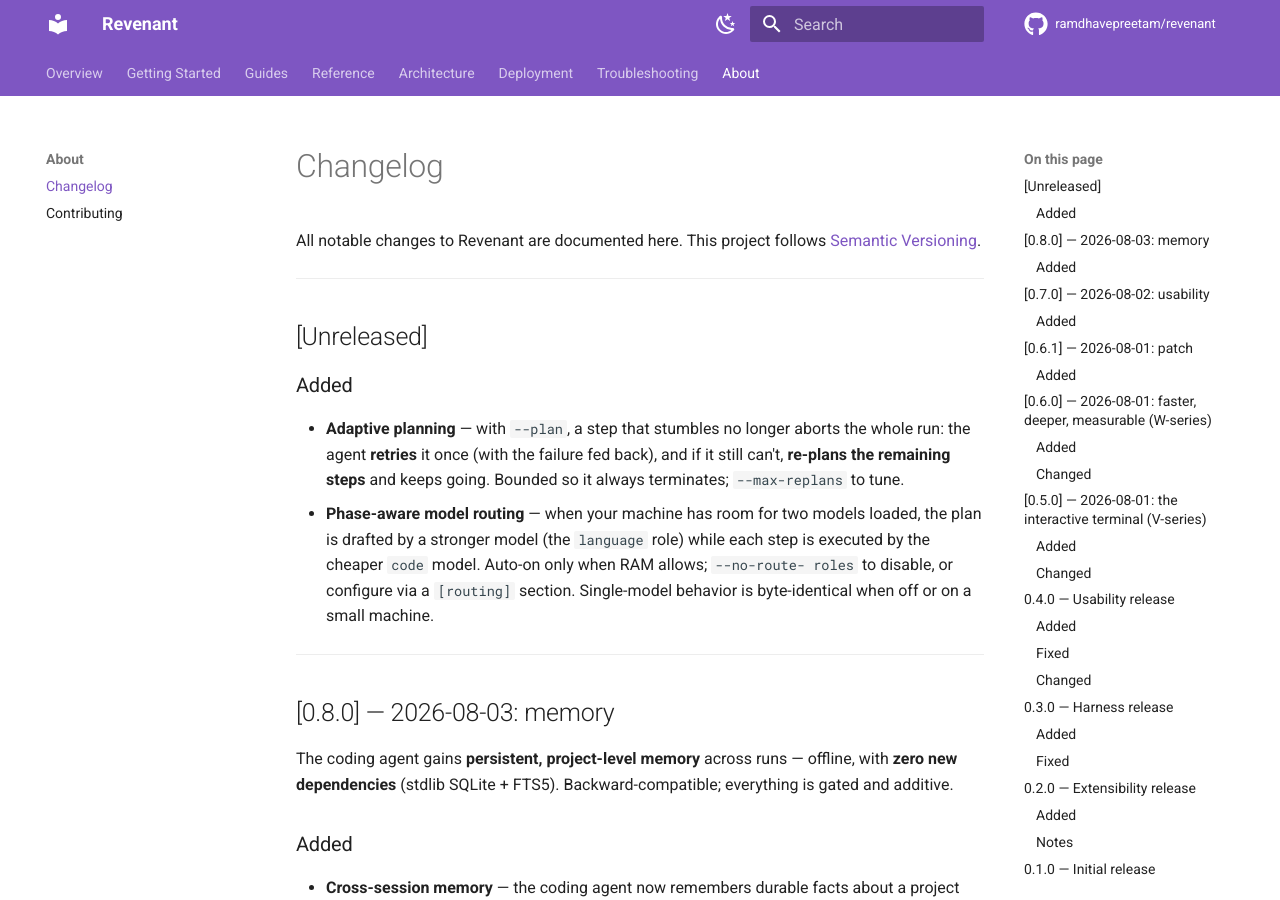
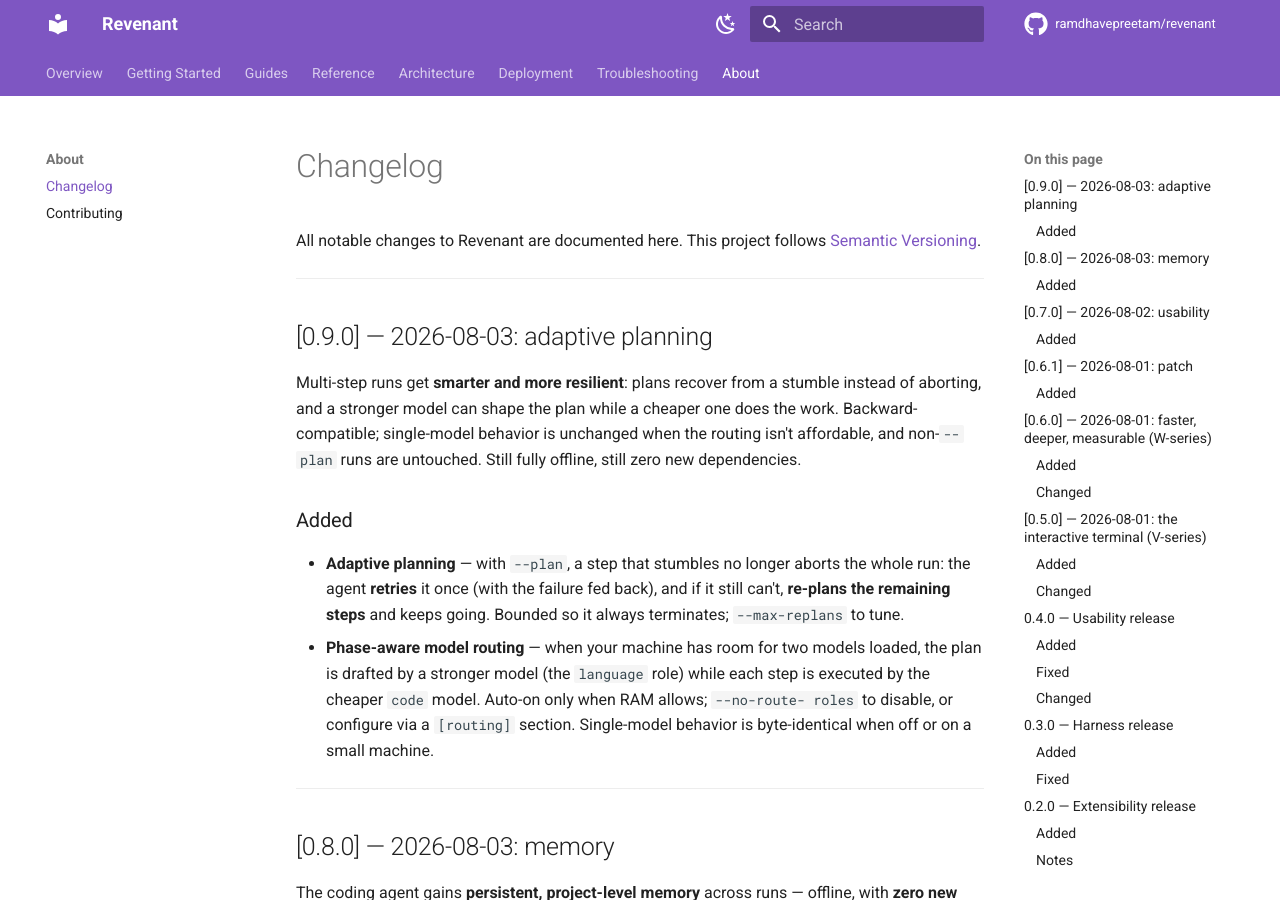
Before and after one commit to ramdhavepreetam/revenant, an MkDocs documentation site: the page built from docs_site/about/changelog.md, in a window 1280 px wide and 900 px high. Built offline with MkDocs 1.6.1 and Material for MkDocs 9.7.7, drawn with Linux system fonts in a browser that asks for light colours; comment, search, counter and statistics services are not loaded.

Commit message:
Release 0.9.0: adaptive planning + phase-aware routing (P-series)
Bump all three packages 0.8.0 -> 0.9.0 for the P-series: --plan runs recover from
a stumble (retry then re-plan instead of hard-halt), and a stronger model drafts
the plan while a cheaper one executes when RAM allows. Fully offline, zero new
dependencies. A capability minor, backward-compatible.

- Version 0.9.0 on nerva-core / nerva-agent / revenant-cli; deps pinned >=0.9.0.
  nerva-core dependencies remain [].
- Changelog: [Unreleased] -> [0.9.0] (2026-08-03).

Verified: 738 tests + mkdocs --strict green; make build + make check (twine) PASS
for all 6 dists at 0.9.0.

Co-Authored-By: Claude Opus 4.8 <noreply@anthropic.com>
Claude-Session: https://claude.ai/code/session_01LMdFxTkUq37j3CJsJXE7mH

```diff
--- a/docs_site/about/changelog.md
+++ b/docs_site/about/changelog.md
@@ -5,7 +5,13 @@ All notable changes to Revenant are documented here. This project follows
 
 ---
 
-## [Unreleased]
+## [0.9.0] — 2026-08-03: adaptive planning
+
+Multi-step runs get **smarter and more resilient**: plans recover from a stumble
+instead of aborting, and a stronger model can shape the plan while a cheaper one
+does the work. Backward-compatible; single-model behavior is unchanged when the
+routing isn't affordable, and non-`--plan` runs are untouched. Still fully
+offline, still zero new dependencies.
 
 ### Added
 
```
Also changed, not shown: 3 other files.
